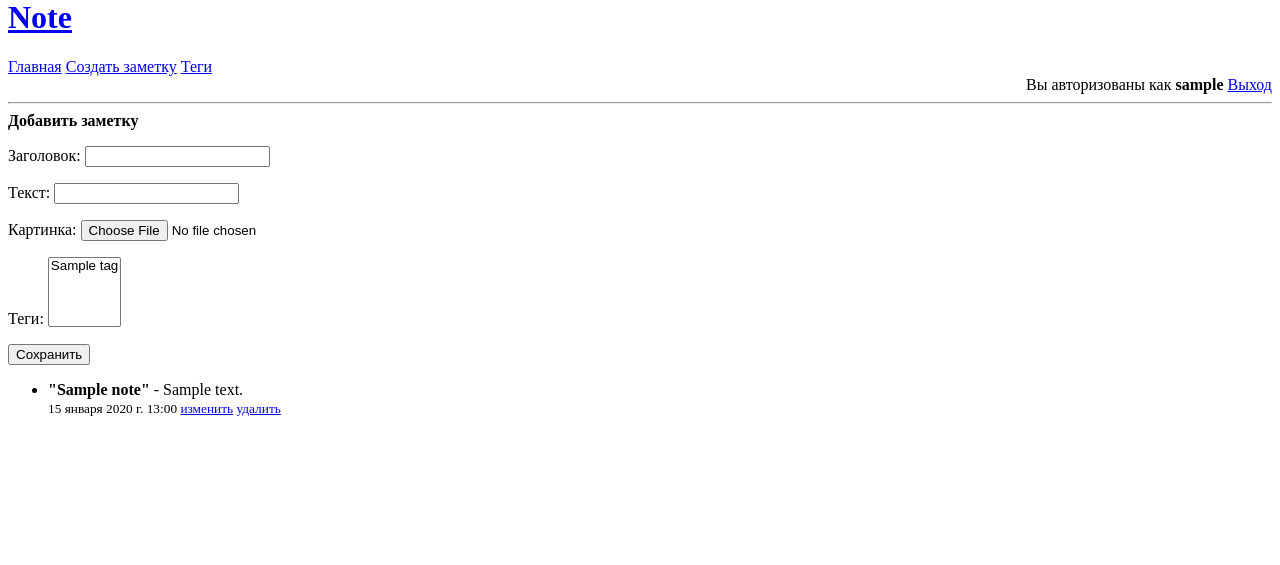
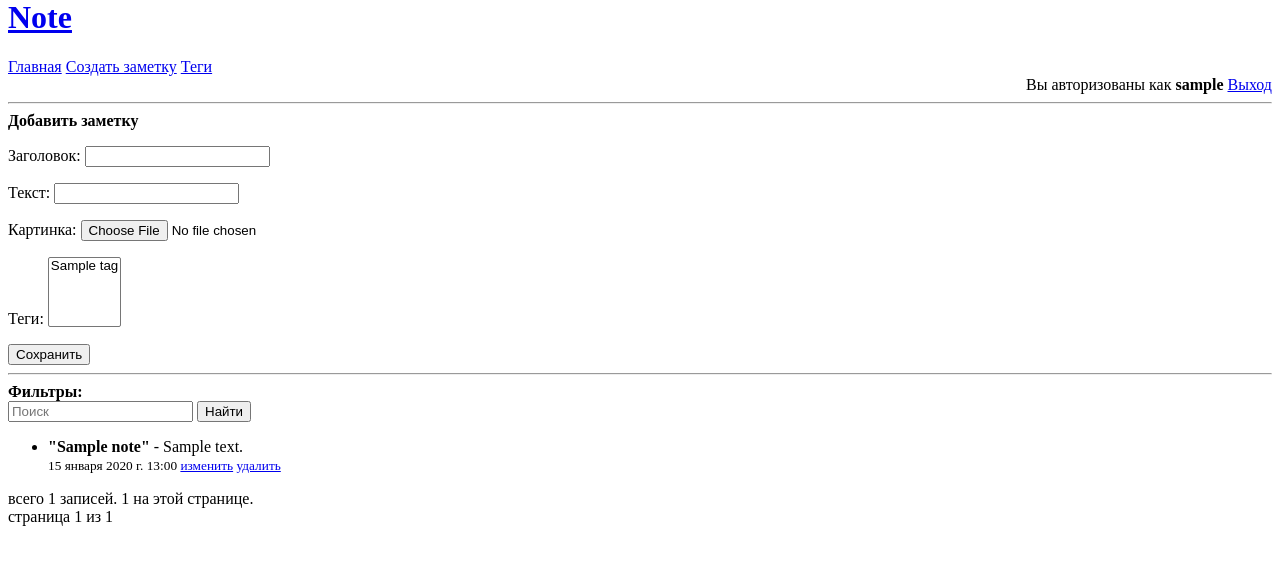
Before and after one commit to Lyaysan2/django-notes, a Django app: page / in a window 1280 px wide. Shown: the part 22-587 px from the top of the page. Run offline with Django 4.2, Linux system fonts and the light colour scheme; a user stored in the database is signed in; tables that the repository leaves empty hold one stand-in row (values such as "Sample post").

Commit message:
+ pagination, text search

```diff
--- a/web/forms.py
+++ b/web/forms.py
@@ -45,3 +45,22 @@ class TagForm(forms.ModelForm):
     class Meta:
         model = Tag
         fields = ('name',)
+
+
+class NoteFilterForm(forms.Form):
+    search = forms.CharField(label='', widget=forms.TextInput(attrs={"placeholder": "Поиск"}), required=False)
+    # is_realtime = forms.NullBooleanField(label="Реалтайм")
+    # start_date = forms.DateTimeField(
+    #     label="От",
+    #     widget=forms.DateTimeInput(
+    #         attrs={"type": "datetime-local"}, format='%Y-%m-%dT%H:%M'
+    #     ),
+    #     required=False
+    # )
+    # end_date = forms.DateTimeField(
+    #     label="до",
+    #     widget=forms.DateTimeInput(
+    #         attrs={"type": "datetime-local"}, format='%Y-%m-%dT%H:%M'
+    #     ),
+    #     required=False
+    # )
--- a/web/templates/web/main.html
+++ b/web/templates/web/main.html
@@ -6,6 +6,19 @@
         {{ form.as_p }}
         <button>Сохранить</button>
     </form>
+
+    <hr>
+    <form action="">
+        <b>Фильтры:</b><br>
+
+        {% for field in filter_form %}
+            {{ field.label }}
+            {{ field }}
+        {% endfor %}
+
+        <button>Найти</button>
+    </form>
+
 
     <ul>
         {% for note in notes %}
@@ -21,4 +34,20 @@
             </li>
         {% endfor %}
     </ul>
+
+    всего {{ total_count }} записей. {{ notes|length }} на этой странице.
+
+    <nav>
+        {% if notes.has_previous %}
+            <a href="?page=1">в начало</a>
+            <a href="?page={{ notes.previous_page_number }}">предыдующая страница</a>
+        {% endif %}
+
+        страница {{ notes.number }} из {{ notes.paginator.num_pages }}
+
+        {% if notes.has_next %}
+            <a href="?page={{ notes.next_page_number }}">следующая страница</a>
+            <a href="?page={{ notes.paginator.num_pages }}">в конец</a>
+        {% endif %}
+    </nav>
 {% endblock %}
--- a/web/views.py
+++ b/web/views.py
@@ -2,10 +2,11 @@ import datetime
 
 from django.shortcuts import render, redirect, get_object_or_404
 
-from web.forms import RegistrationForm, AuthForm, NoteForm, TagForm
+from web.forms import RegistrationForm, AuthForm, NoteForm, TagForm, NoteFilterForm
 from django.contrib.auth import get_user_model, authenticate, login, logout
 from django.contrib.auth.decorators import login_required
 from django.utils.timezone import now
+from django.core.paginator import Paginator
 
 from web.models import Note, Tag
 
@@ -15,9 +16,25 @@ User = get_user_model()
 @login_required
 def main_view(request):
     notes = Note.objects.all().filter(user=request.user).order_by('-updated_at')
+
+    filter_form = NoteFilterForm(request.GET)
+    filter_form.is_valid()
+    filters = filter_form.cleaned_data
+
+
+    if filters['search']:
+        notes = notes.filter(text__icontains=filters['search'])
+
+    total_count = notes.count()
+
+    page_number = request.GET.get("page", 1)
+    paginator = Paginator(notes, per_page=10)
+
     return render(request, 'web/main.html', {
-        'notes': notes,
-        'form': NoteForm()
+        "notes": paginator.get_page(page_number),
+        "form": NoteForm(),
+        "filter_form": filter_form,
+        "total_count": total_count
     })
 
 
```
